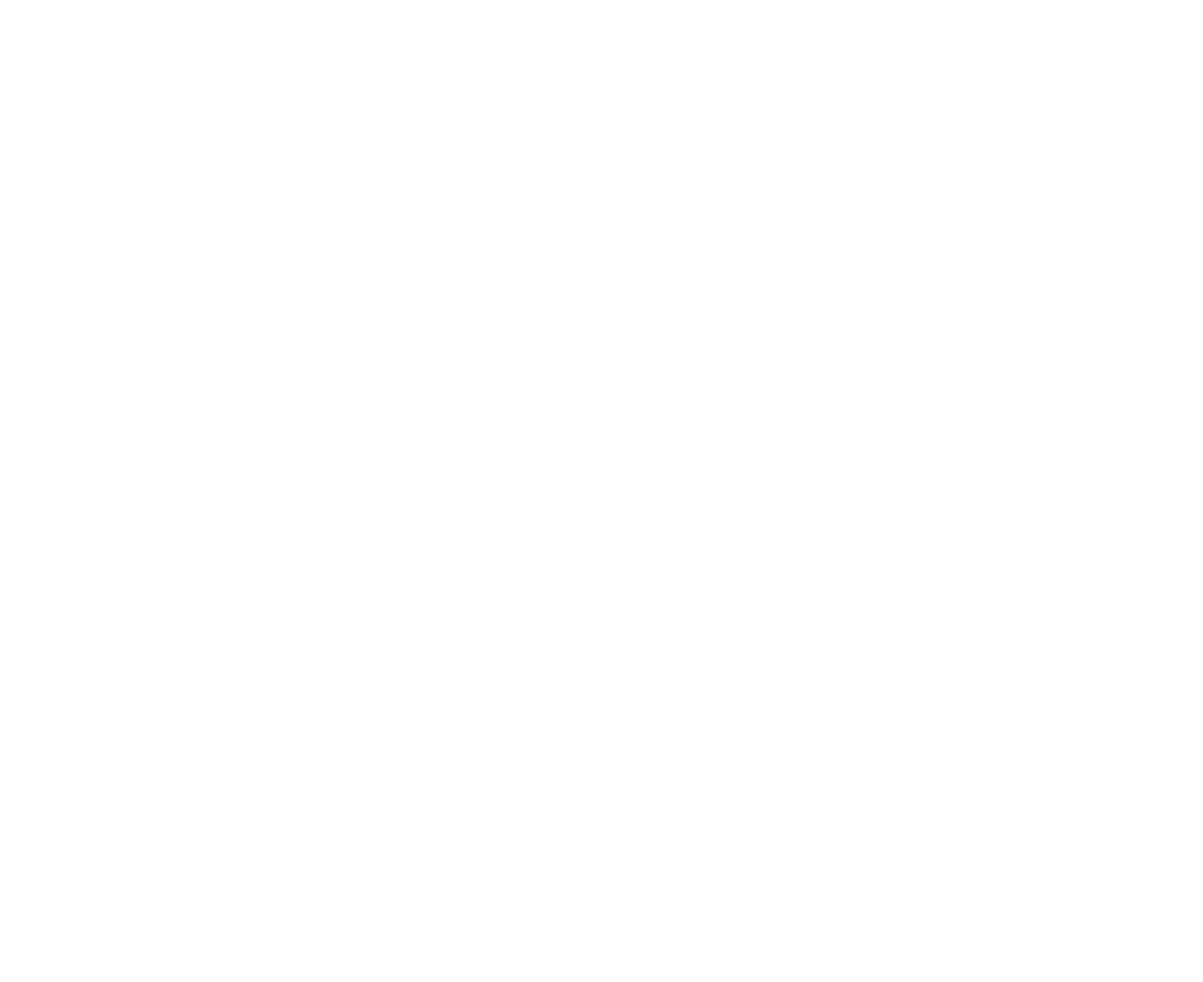
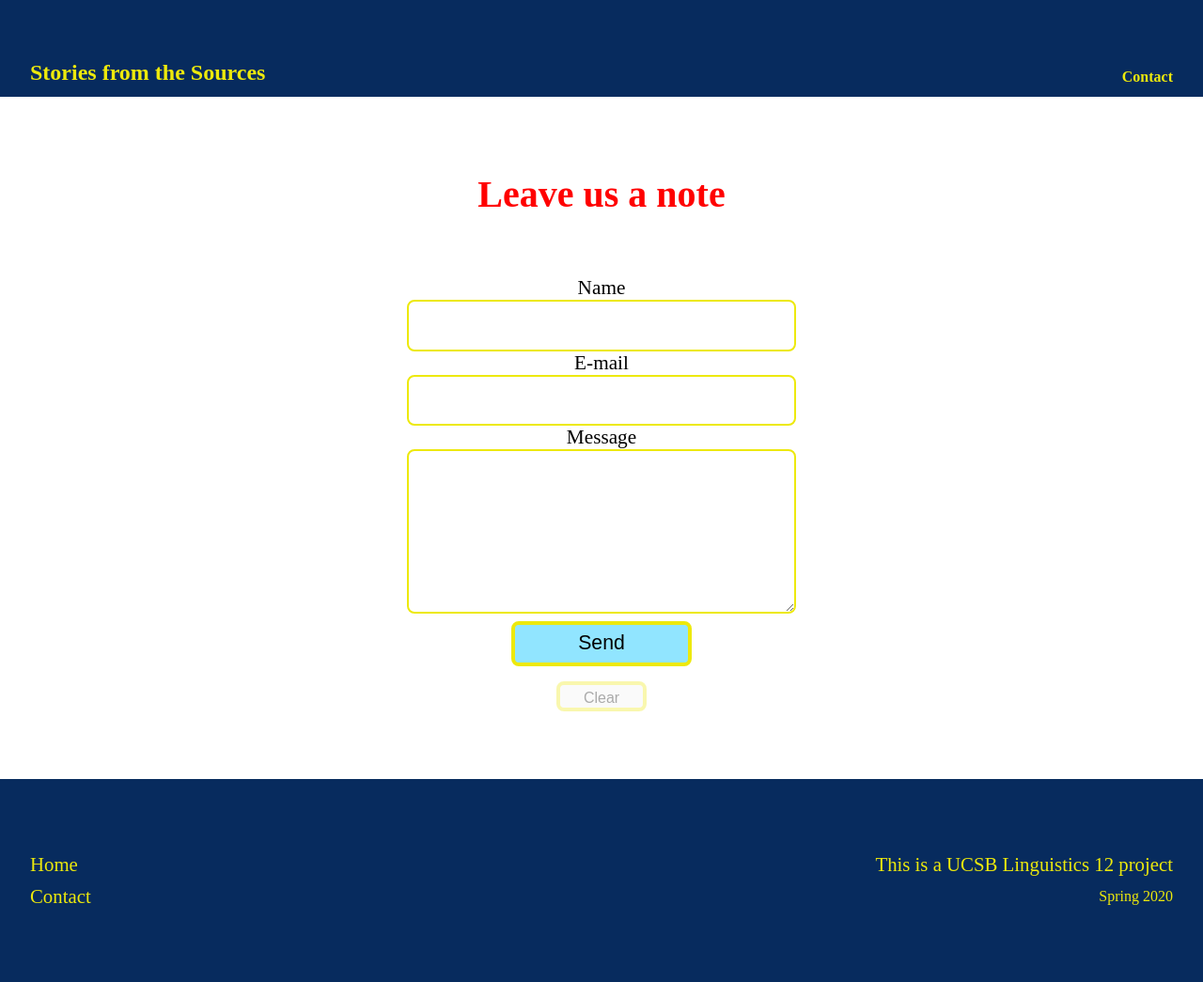
Before and after one commit to keith-corona/wewrite, a Gatsby site: page /contact in a window 1280 px wide. Before the commit this address had no page. Shown: the whole page at 94% size. Before the commit the page ends 800 px from the top, so only its background shows below. Built offline with nearby package versions, Linux system fonts and the light colour scheme; Gatsby itself is replaced by a stand-in of ours.

Commit message:
new domain commit

```diff
--- a/src/components/footer.js
+++ b/src/components/footer.js
@@ -1,7 +1,19 @@
 import React from "react"
+import { Link } from "gatsby"
 
 export default props =>
-    <div style={{display: `flex`, flexDirection: `column`, alignItems: `center`, justifyContent: `center`, backgroundColor: `#072B5E`, marginTop: `3rem`, padding: `7rem`,textAlign: `center` }}>
-        <h3 style={{marginTop: `7rem`, color: `#EDE90C`}}>{props.footerText}</h3>
-        <h6 style={{margin: `0`, color: `#EDE90C`}}>{props.footerQtr} {props.footerYr}</h6>
+    <div style={{display: `flex`, flexDirection: `row`, justifyContent: `space-between`, backgroundColor: `#072B5E`, marginTop: `3rem`, padding: `5rem 2rem`, alignItems: `flex-start`}}>
+        <div style={{ display: `flex`, flexDirection: `column`, alignItems: `flex-start`, backgroundColor: `#072B5E`, fontSize: `1.3rem`}}>
+            <Link style={{ color: `#EDE90C`, }} to="/">
+                <p>{props.footerReturn}</p>
+            </Link>
+
+            <Link style={{ color: `#EDE90C`, }} to="contact">
+                <p style={{padding: `0`}}>{props.linkContact}</p>
+            </Link>
+        </div>
+        <div style={{display: `flex`, flexDirection: `column`, alignItems: `flex-end`, justifyContent: `center`, backgroundColor: `#072B5E`, marginTop: `0rem`, textAlign: `center` }}>
+            <p style={{color: `#EDE90C`, fontSize: `1.3rem`}}>{props.footerText}</p>
+            <p style={{margin: `0`, padding: `0`, color: `#EDE90C`}}>{props.footerQtr} {props.footerYr}</p>
+        </div>
     </div>
--- /dev/null
+++ b/src/pages/contact.js
@@ -0,0 +1,35 @@
+import React from "react"
+import Header from "../components/header"
+import Footer from "../components/footer"
+import Container from "../components/container"
+
+const Contact = () => (
+
+<div>
+<Header headerText="Stories from the Sources" link1Text= "Contact"/>
+<h1 id="title">Leave us a note</h1>
+    <Container>
+        <form method="post" netlify-honeypot="bot-field" data-netlify="true" name="contact">
+            <input type="hidden" name="bot-field" />
+            <input type="hidden" name="contact" value="contact" />
+            <label>
+            Name
+            <input type="text" name="name" id="name" />
+            </label>
+            <label>
+            E-mail
+            <input type="email" name="email" id="email" />
+            </label>
+            <label>
+            Message
+            <textarea name="message" id="message" rows="5" />
+            </label>
+            <button class="btn" type="submit">Send</button>
+            <input class="btn" type="reset" value="Clear" />
+        </form>
+    </Container>
+<Footer footerReturn="Home" linkContact="Contact" footerText="This is a UCSB Linguistics 12 project" footerQtr="Spring" footerYr="2020"/>
+</div>
+)
+
+export default Contact
--- a/src/pages/index.js
+++ b/src/pages/index.js
@@ -27,7 +27,6 @@
         </Container>
 
 
-
         {/* Below is from Tolinski */}
         <ul style={{display: `flex`, flexDirection:`row`, flexWrap: `wrap`, justifyContent: `center`, alignItems: `center`, alignContent: `center`, margin: `0 2rem`,}}>{data.allMarkdownRemark.edges.map(post => (
             <Link style={{ color: `#0A8189`, fontSize:`2rem` }} to={post.node.frontmatter.path}>
@@ -41,7 +40,7 @@
             </Link>
         ))}</ul>
 
-        <Footer footerText="This is a UCSB Linguistics 12 project" footerQtr="Spring" footerYr="2020"/>
+        <Footer footerReturn="Home" linkContact="Contact" footerText="This is a UCSB Linguistics 12 project" footerQtr="Spring" footerYr="2020"/>
 
     </div>
 )
--- a/src/styles/global.css
+++ b/src/styles/global.css
@@ -46,5 +46,74 @@
 }
 
 .post-wrapper {
-    background-color: #ccebff;
+    background-color: #fff;
 }
+
+form {
+    display: flex;
+    flex-direction: column;
+    align-items: center;
+}
+
+input,
+textarea {
+    display: block;
+    width: 25rem;
+    height: 2.5rem;
+    font-size: 1.25rem;
+    padding: .33rem;
+    border-radius: .5rem;
+    border: .15rem #EDE90C solid;
+}
+
+textarea {
+    height: 10rem;
+    font-size: 1.5rem;
+}
+
+label {
+    text-align: center;
+    font-size: 1.33rem;
+}
+
+.btn {
+    width: 12rem;
+    height: 3rem;
+    margin: .5rem;
+    font-size: 1.33rem;
+    background-color: rgba(100, 219, 255, 0.705);
+    border: .25rem solid #EDE90C;
+    border-radius: .5rem;
+}
+
+.btn:last-child {
+    width: 6rem;
+    height: 2rem;
+    font-size: 1rem;
+    background-color: #f2f2f2;
+    opacity: .33;
+}
+
+.btn:hover {
+    background-color: #EDE90C;
+    border: .25rem solid rgba(100, 219, 255, 0.705);
+    opacity: 1;
+}
+
+input:hover,
+textarea:hover {
+    background-color: rgba(246, 255, 125, 0.616);
+}
+
+input:focus,
+textarea:focus {
+    background-color: rgba(100, 219, 255, 0.705);
+    border: .33rem solid #EDE90C;
+    outline: none;
+}
+
+#title {
+    text-align: center;
+    font-size: 2.5rem;
+    color: red;
+}
--- a/src/templates/post.js
+++ b/src/templates/post.js
@@ -6,9 +6,10 @@
 import Footer from "../components/footer"
 
 export default function Template({
-  data, // this prop will be injected by the GraphQL query below.
+  data // this prop will be injected by the GraphQL query below.
 }) {
   const { markdownRemark: post } = data; // data.markdownRemark holds your post data
+
   return (
     <div className="post-wrapper">
       <Header headerText="Stories from the Sources" link1Text= "Contact"/>
@@ -16,9 +17,10 @@
         <div>
           <h1 className="title">{post.frontmatter.title}</h1><h3 className="author-name">by {post.frontmatter.author}</h3>
           <div className="article-text" dangerouslySetInnerHTML={{ __html: post.html }} />
+
         </div>
       </Container>
-      <Footer footerText="This is a UCSB Linguistics 12 project" footerQtr="Spring" footerYr="2020"/>
+      <Footer footerReturn="Home" linkContact="Contact" footerText="This is a UCSB Linguistics 12 project" footerQtr="Spring" footerYr="2020"/>
     </div>
   )
 }
```
Also changed, not shown: src/pages/about-css-modules.js (deleted, +0 -32 lines), src/pages/about-css-modules.module.css (deleted, +0 -31 lines), src/pages/photos.js (deleted, +0 -38 lines).
